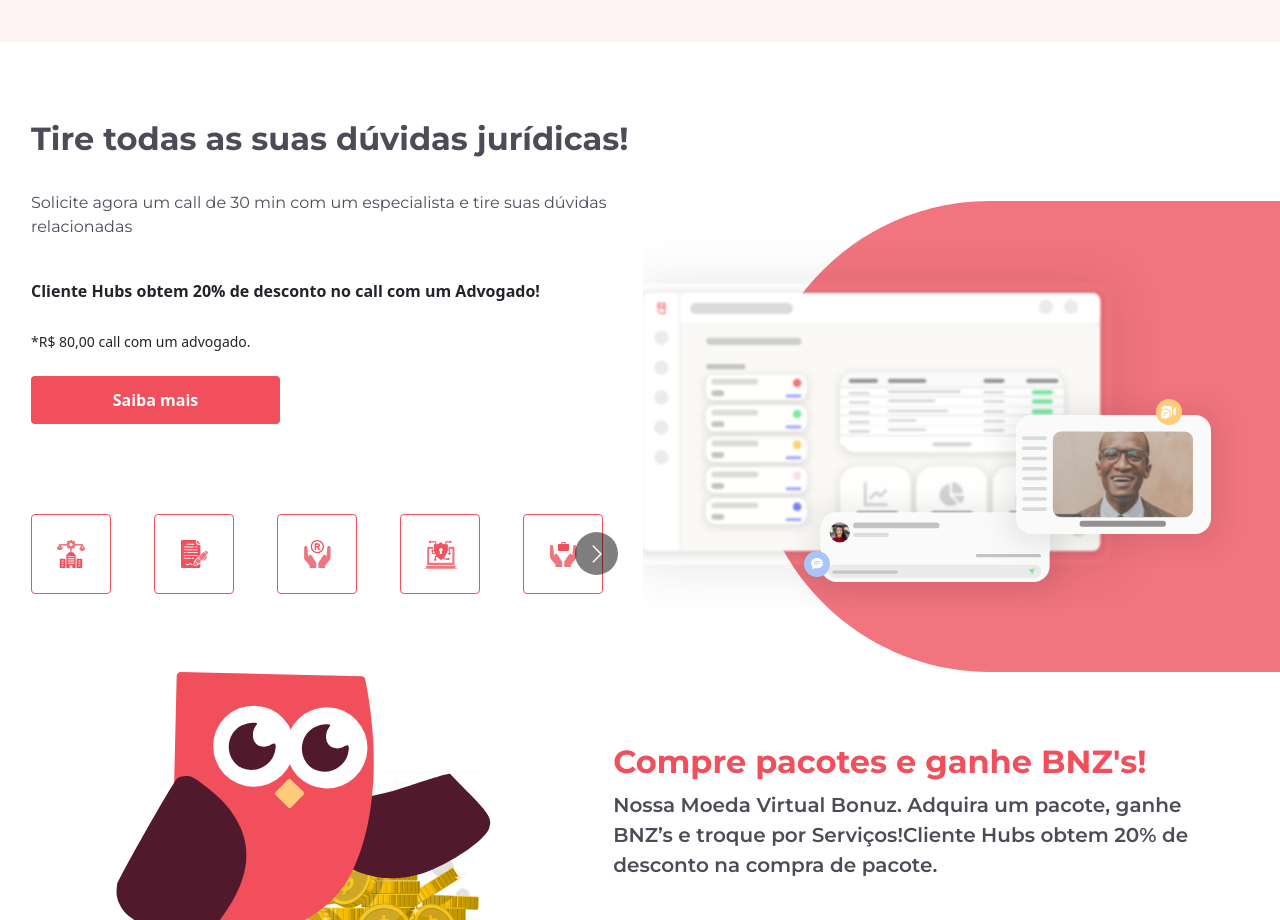
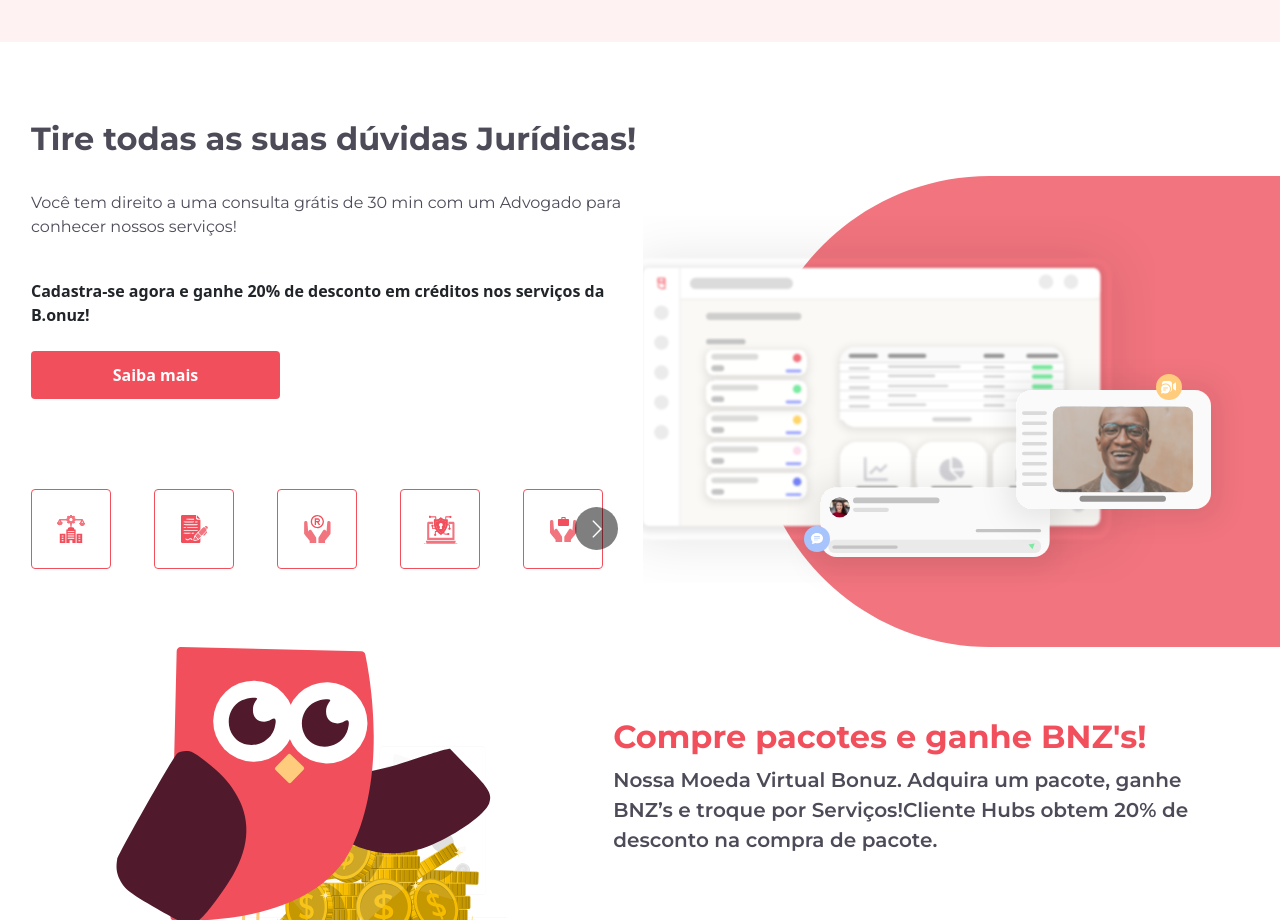
Before and after one commit to logosDevGit/LP-Bonuz-Juridico, a React (Create React App) app: page / in a window 1280 px wide. Shown: the part 2060-2980 px from the top of the page. Built offline with nearby package versions, Linux system fonts and the light colour scheme.

Commit message:
adjusting question text

```diff
--- a/src/components/views/Question/index.js
+++ b/src/components/views/Question/index.js
@@ -23,10 +23,9 @@
             <img className='bg' src={BgQuestion} alt="background"/>
             <div className='wd-cont'>
                 <div className='info'>
-                    <h2 className='pb-4'>Tire todas as suas dúvidas jurídicas!</h2>
-                    <p className='pb-4'>Solicite agora um call de 30 min com um especialista e tire suas dúvidas relacionadas</p>
-                    <strong className='pb-1'>Cliente Hubs obtem 20% de desconto no call com um Advogado!</strong>
-                    <small className='py-4'>*R$ 80,00 call com um advogado.</small>
+                    <h2 className='pb-4'>Tire todas as suas dúvidas Jurídicas!</h2>
+                    <p className='pb-4'>Você tem direito a uma consulta grátis de 30 min com um Advogado para conhecer nossos serviços!</p>
+                    <strong className='pb-4'>Cadastra-se agora e ganhe 20% de desconto em créditos nos serviços da B.onuz!</strong>
                     <button className='btn-red'>Saiba mais</button>
                     <Carousel
                         responsive={responsive}
```
